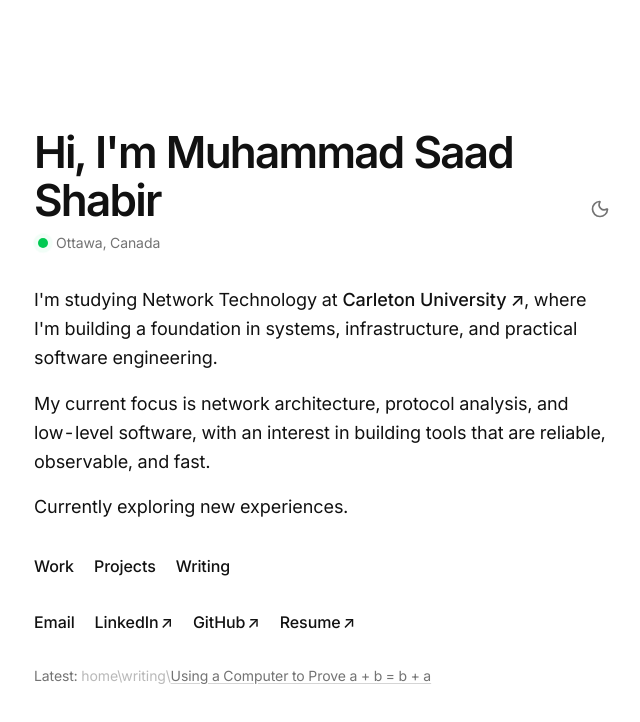
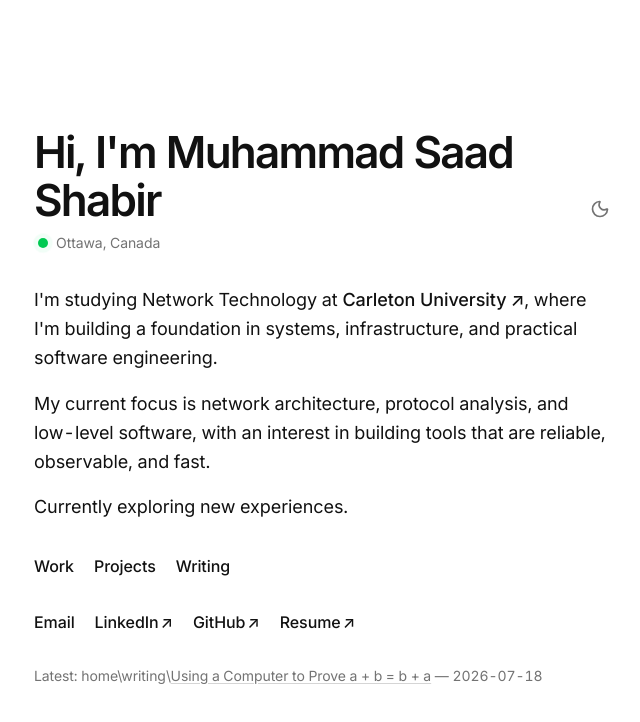
Before and after one commit to msaadshabir/personal-website, a Next.js app: page / in a window 1280 px wide. Shown: the top 722 px of the page, without its empty margins (318-958 px from the left). Built offline with nearby package versions, Linux system fonts and the light colour scheme.

Commit message:
Linkify latest path breadcrumb on home page

```diff
--- a/app/page.tsx
+++ b/app/page.tsx
@@ -113,15 +113,28 @@ export default function Home(): React.JSX.Element {
         return (
           <p className="text-sm text-muted-foreground">
             Latest:{" "}
-            <span className="text-muted-foreground/50">
-              home{dir.length > 0 && `\\${dir.join("\\")}\\`}
-            </span>
+            <Link href="/" className="hover:text-foreground transition-colors">
+              home
+            </Link>
+            {dir.map((s, i) => {
+              const path = "/" + segments.slice(0, i + 1).join("/");
+              return (
+                <span key={path}>
+                  <span className="text-muted-foreground">\</span>
+                  <Link href={path} className="hover:text-foreground transition-colors">
+                    {s}
+                  </Link>
+                </span>
+              );
+            })}
+            <span className="text-muted-foreground">\</span>
             <Link
               href={WRITING[0].url}
               className="underline underline-offset-2 decoration-muted-foreground/30 hover:decoration-muted-foreground transition-colors"
             >
               {WRITING[0].title}
             </Link>
+            <span className="text-muted-foreground"> — {WRITING[0].publishedAt}</span>
           </p>
         );
       })()}
```
